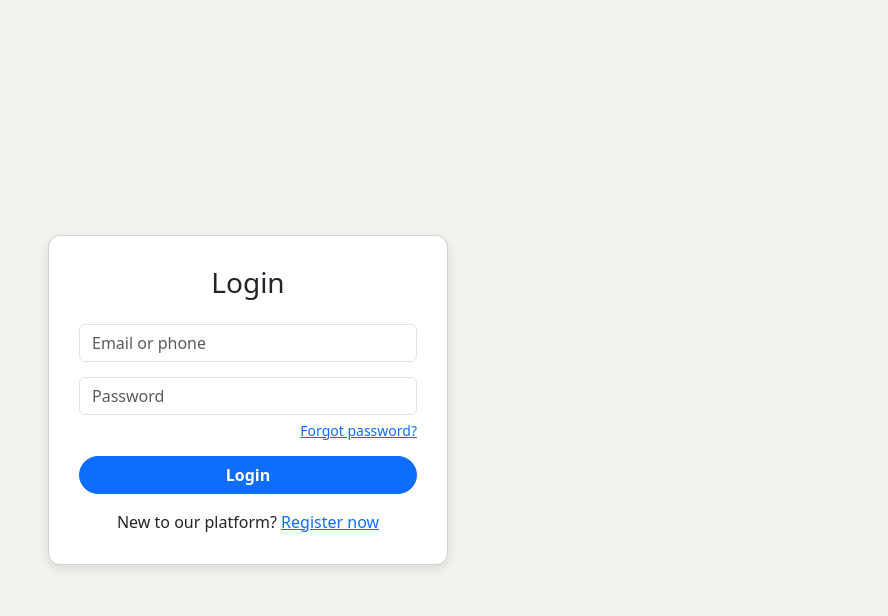
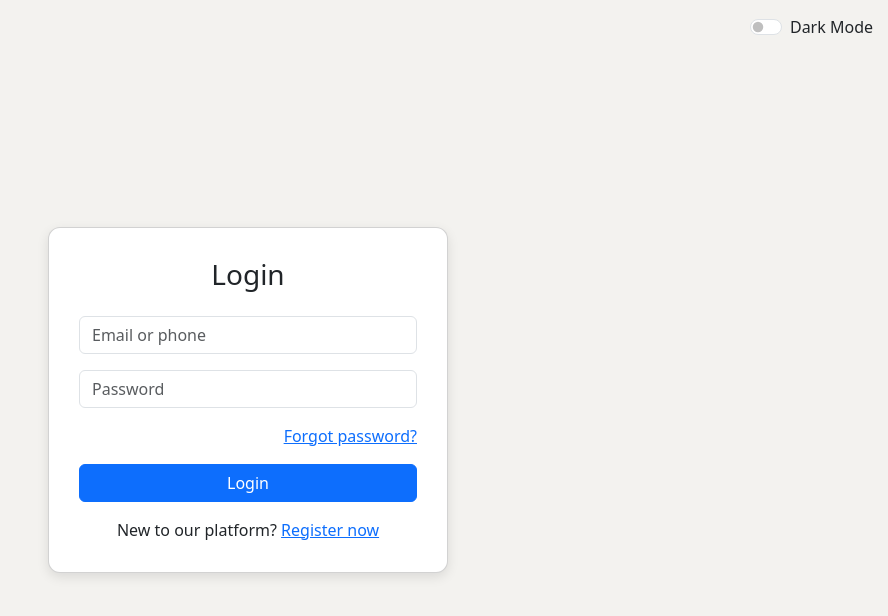
Before and after one commit to Poojith-Chowdary/Resume-Matching-System, a Flask app: page /auth/login in a window 1280 px wide. Shown: the top 616 px of the page, without its empty margins (392-1280 px from the left). Run offline with Flask 3, Linux system fonts and the light colour scheme.

Commit message:
Modified Interface

```diff
--- a/templates/login.html
+++ b/templates/login.html
@@ -12,62 +12,72 @@
             height: 100vh;
             background-color: #f3f2ef;
         }
+
+        body.dark-mode {
+            background-color: #121212;
+            color: #e0e0e0;
+        }
+
         .card {
             width: 400px;
             border-radius: 12px;
             padding: 30px;
             box-shadow: 0 4px 12px rgba(0, 0, 0, 0.1);
+            background-color: #fff;
         }
-        .btn-primary {
-            width: 100%;
-            border-radius: 25px;
-            font-weight: 600;
+
+        .dark-mode .card {
+            background-color: #1e1e1e;
+            color: #e0e0e0;
         }
-        .google-btn, .apple-btn {
-            width: 100%;
-            margin-bottom: 10px;
-            border-radius: 25px;
-            font-weight: 500;
-        }
-        .input-group {
-            margin-bottom: 15px;
-        }
-        .alternative-login {
-            text-align: center;
-            margin: 15px 0;
-            font-weight: bold;
-            color: #666;
-        }
-        .forgot-password {
-            font-size: 14px;
-            display: block;
-            text-align: right;
-            margin-top: -10px;
-            margin-bottom: 15px;
+
+        .toggle-container {
+            position: absolute;
+            top: 15px;
+            right: 15px;
         }
     </style>
 </head>
 <body>
+    <div class="toggle-container form-check form-switch">
+        <input class="form-check-input" type="checkbox" id="darkModeToggle">
+        <label class="form-check-label" for="darkModeToggle">Dark Mode</label>
+    </div>
+
     <div class="card">
         <h3 class="text-center mb-4">Login</h3>
-
         <form method="POST">
-            <div class="input-group">
+            <div class="mb-3">
                 <input type="email" name="email" placeholder="Email or phone" class="form-control" required>
             </div>
-            <div class="input-group">
+            <div class="mb-3">
                 <input type="password" name="password" placeholder="Password" class="form-control" required>
             </div>
-            <a href="#" class="forgot-password">Forgot password?</a>
-            <button type="submit" class="btn btn-primary">Login</button>
+            <a href="#" class="text-end d-block mb-3">Forgot password?</a>
+            <button type="submit" class="btn btn-primary w-100">Login</button>
         </form>
-
         <div class="text-center mt-3">
             <span>New to our platform?</span>
             <a href="{{ url_for('auth.register') }}">Register now</a>
         </div>
+    </div>
 
+    <script>
+        const darkModeToggle = document.getElementById('darkModeToggle');
+        const body = document.body;
 
-    </div>
+        function applyTheme() {
+            const theme = localStorage.getItem('theme');
+            body.classList.toggle('dark-mode', theme === 'dark');
+            darkModeToggle.checked = theme === 'dark';
+        }
+
+        darkModeToggle.addEventListener('change', () => {
+            localStorage.setItem('theme', darkModeToggle.checked ? 'dark' : 'light');
+            applyTheme();
+        });
+
+        applyTheme();
+    </script>
 </body>
 </html>
```
Also changed, not shown: templates/dashboard.html (+74 -6 lines), templates/register.html (+42 -18 lines), app.py (line endings or trailing spaces).
